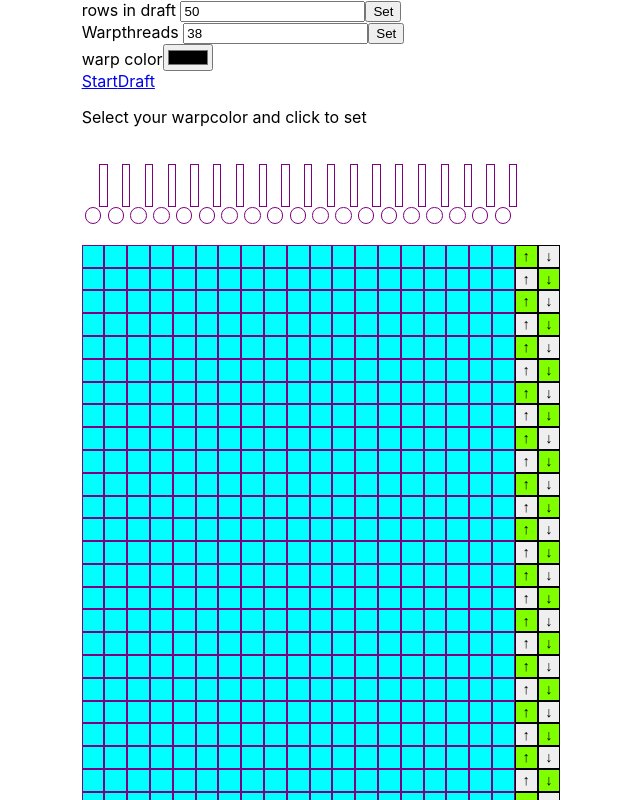
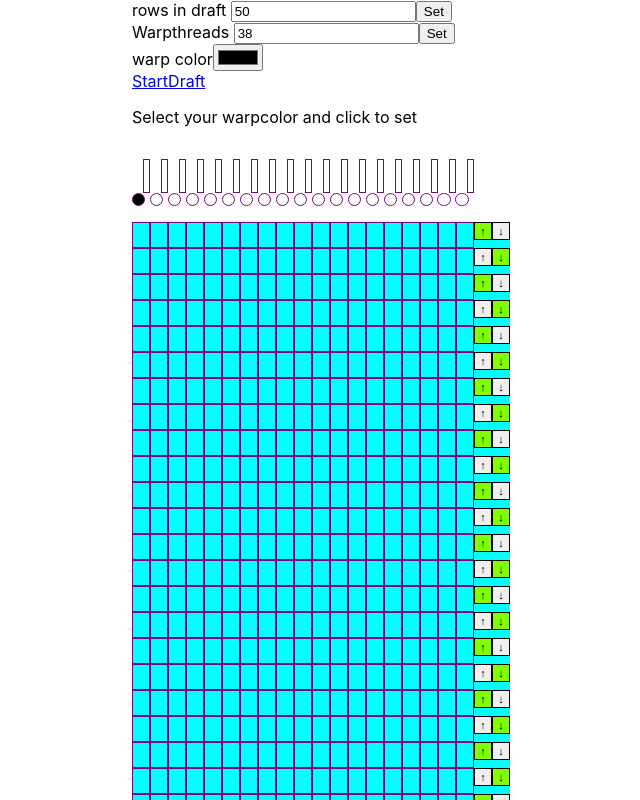
Before and after one commit to TereseBo/baddle, a React (Create React App) app: page / in a window 1280 px wide. Shown: the top 800 px of the page, without its empty margins (319-959 px from the left). Built offline with nearby package versions, Linux system fonts and the light colour scheme.

Commit message:
Style rename

```diff
--- a/src/components/Keybutton.scss
+++ b/src/components/Keybutton.scss
@@ -1,4 +1,4 @@
-@use "../style/variables.sass" as v;
+@use "../style/variables.scss" as v;
 
 .Keybutton{
     width: v.$threadspace;
--- a/src/components/Thread.scss
+++ b/src/components/Thread.scss
@@ -1,7 +1,7 @@
-@use "../style/variables.sass" as v;
+@use "../style/variables.scss" as v;
 
 .Thread{
     width: v.$threadspace;
-    height: v.$threadspace;
+    height: calc( v.$threadspace*1.5);
     border: 1px solid purple;
 }
--- a/src/components/Warp.scss
+++ b/src/components/Warp.scss
@@ -1,17 +1,22 @@
-@use "../style/variables.sass" as v;
+@use "../style/variables.scss" as v;
 .Warp{
 
+    $holes:calc(v.$threadspace*0.7);
+    $holesmarg:calc((v.$threadspace - $holes ) /2);
 
+    $slits:calc(v.$threadspace*0.3);
+    $slitsmarg:calc((v.$threadspace - $slits ) /2);
     .slits{
         display: flex;
         flex-direction: row;
         flex-wrap: nowrap;
-        margin-left: calc(v.$threadspace*0.5);
+        margin-left: calc(v.$threadspace*0.5 - $holesmarg);
+
         .Thread{
-            width: calc(v.$threadspace*0.3);
+            width: $slits;
             height: calc(v.$threadspace*2) ;
-            margin-left: calc(v.$threadspace*0.35) ;
-            margin-right: calc(v.$threadspace*0.35) ;
+            margin-left: $slitsmarg ;
+            margin-right: $slitsmarg ;
 
         }
 
@@ -21,15 +26,21 @@
         flex-direction: row;
         flex-wrap: nowrap;
 
+
         .Thread{
             border-radius: 50%;
-            width: calc(v.$threadspace*0.7);
-            height: calc(v.$threadspace*0.7);
+            width: $holes;
+            height: $holes;
 
 
 
-            margin-left: calc(v.$threadspace*0.15) ;
-            margin-right: calc(v.$threadspace*0.15) ;
+            margin-left: $holesmarg ;
+            margin-right: $holesmarg ;
+            &:first-child{
+                margin-left: 0;
+                background-color: black;
+
+            }
 
         }
 
--- a/src/pages/Banddraft.scss
+++ b/src/pages/Banddraft.scss
@@ -1,4 +1,4 @@
-@use "../style/variables.sass" as v;
+@use "../style/variables.scss" as v;
 
 .Banddraft{
     display: flex;
--- a/src/style/variables.sass
+++ /dev/null
@@ -1,2 +0,0 @@
-
-$threadspace:1.3rem
--- /dev/null
+++ b/src/style/variables.scss
@@ -0,0 +1,2 @@
+
+$threadspace:1rem
```
Also changed, not shown: src/style/mixins.scss (added).
